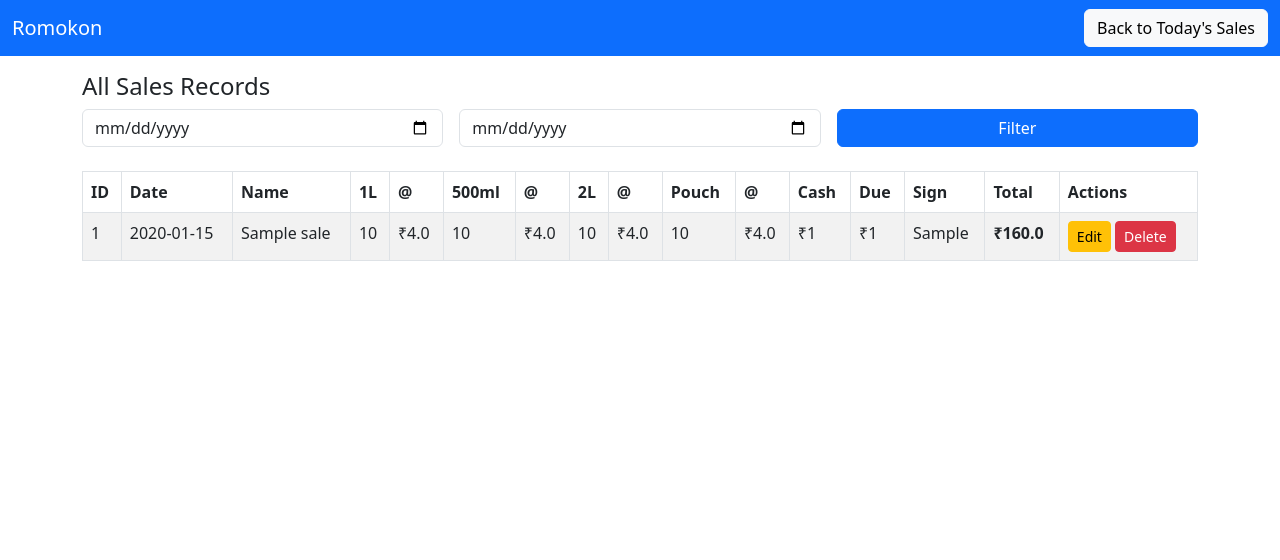
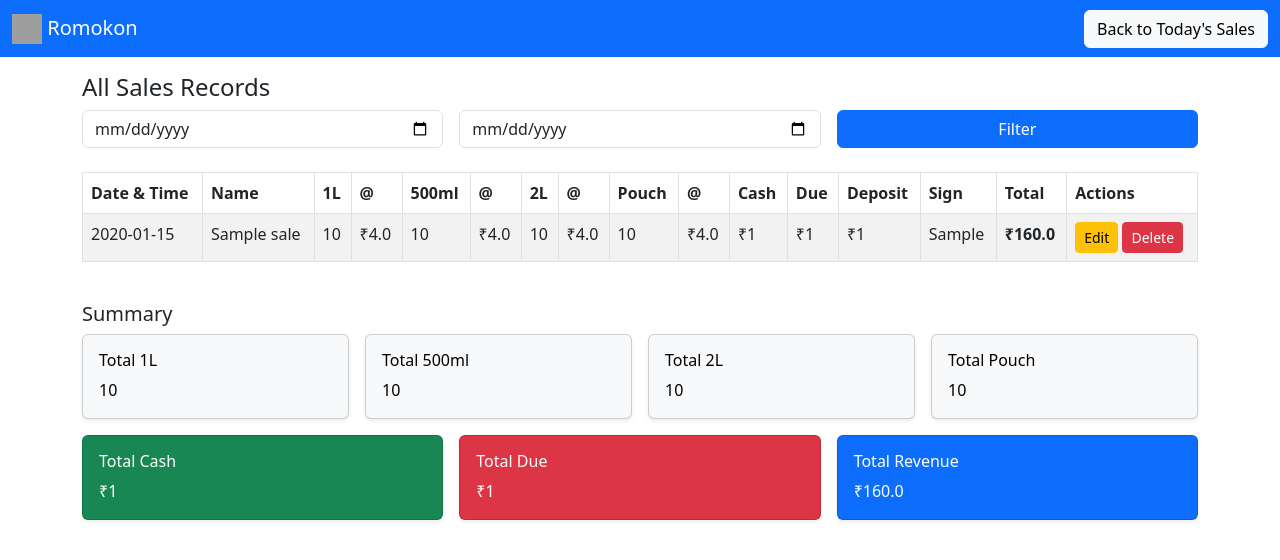
Before and after one commit to Rohan-18102001/Romokon_App, a Flask app: page /all in a window 1280 px wide. Shown: the top 560 px of the page. Run offline with Flask 3, Linux system fonts and the light colour scheme; tables that the repository leaves empty hold one stand-in row (values such as "Sample post"); grey boxes are pictures that could not be loaded.

Commit message:
Update 2.0

```diff
--- a/app.py
+++ b/app.py
@@ -3,24 +3,25 @@ import csv
 from flask import Flask, render_template, request, redirect, url_for, send_file
 from datetime import datetime
 from sqlalchemy import create_engine, Column, Integer, String, Float, Text
-from sqlalchemy.orm import declarative_base
-
-from sqlalchemy.orm import sessionmaker
+from sqlalchemy.orm import declarative_base, sessionmaker
 from reportlab.lib.pagesizes import A4
 from reportlab.pdfgen import canvas
+from reportlab.platypus import SimpleDocTemplate, Table, TableStyle, Paragraph, Spacer
+from reportlab.lib import colors
+from reportlab.lib.styles import getSampleStyleSheet
 app = Flask(__name__)
 
 DATABASE_URL = os.getenv("DATABASE_URL", "postgresql://neondb_owner:npg_4goh9zuOGjQR@ep-steep-haze-a4idiy36-pooler.us-east-1.aws.neon.tech/neondb?sslmode=require")
-
 
 Base = declarative_base()
 engine = create_engine(DATABASE_URL, echo=False)
 Session = sessionmaker(bind=engine)
 
+
 class Sale(Base):
     __tablename__ = "sales"
     id = Column(Integer, primary_key=True)
-    date = Column(String, default=datetime.today().strftime("%Y-%m-%d"))
+    date = Column(String, default=datetime.now().strftime("%d/%m/%Y %H:%M"))
     name = Column(String)
     qty_1l = Column(Integer, default=0)
     qty_500ml = Column(Integer, default=0)
@@ -32,51 +33,79 @@ class Sale(Base):
     rate_pouch = Column(Float, default=0)
     cash = Column(Integer, default=0)
     due = Column(Integer, default=0)
-    sign = Column(Text)
+    prev_deposit = Column(Integer, default=0)  # 🆕 Renamed from 'short'
+    sign = Column(Text, default="Nandkishore")
+
 
 Base.metadata.create_all(engine)
 
-def calculate_total(qty1, qty05, qty2, qtyp, rate1, rate05, rate2, ratep):
+
+def calculate_total(qty_1l, qty_500ml, qty_2l, qty_pouch, rate_1l, rate_500ml, rate_2l, rate_pouch):
     return (
-        int(qty1 or 0) * float(rate1 or 0) +
-        int(qty05 or 0) * float(rate05 or 0) +
-        int(qty2 or 0) * float(rate2 or 0) +
-        int(qtyp or 0) * float(ratep or 0)
+        int(qty_1l or 0) * float(rate_1l or 0) +
+        int(qty_500ml or 0) * float(rate_500ml or 0) +
+        int(qty_2l or 0) * float(rate_2l or 0) +
+        int(qty_pouch or 0) * float(rate_pouch or 0)
     )
+
 
 @app.route('/')
 def index():
-    today = datetime.today().strftime('%Y-%m-%d')
     session = Session()
-    rows = session.query(Sale).filter(Sale.date == today).order_by(Sale.id.desc()).all()
+    today_str = datetime.today().strftime('%d/%m/%Y')
+    rows = session.query(Sale).filter(Sale.date.startswith(today_str)).order_by(Sale.id.desc()).all()
+
     records = [{"record": r, "total": calculate_total(
-    r.qty_1l, r.qty_500ml, r.qty_2l, r.qty_pouch,
-    r.rate_1l, r.rate_500ml, r.rate_2l, r.rate_pouch)} for r in rows]
+        r.qty_1l, r.qty_500ml, r.qty_2l, r.qty_pouch,
+        r.rate_1l, r.rate_500ml, r.rate_2l, r.rate_pouch)} for r in rows]
 
-    return render_template('index.html', records=records, date=today)
+    summary = {
+        "qty_1l": sum(r.qty_1l for r in rows),
+        "qty_500ml": sum(r.qty_500ml for r in rows),
+        "qty_2l": sum(r.qty_2l for r in rows),
+        "qty_pouch": sum(r.qty_pouch for r in rows),
+        "total_cash": sum(r.cash for r in rows),
+        "total_due": sum(r.due for r in rows),
+        "total_revenue": sum(
+            calculate_total(r.qty_1l, r.qty_500ml, r.qty_2l, r.qty_pouch,
+                            r.rate_1l, r.rate_500ml, r.rate_2l, r.rate_pouch) for r in rows
+        )
+    }
+
+    return render_template('index.html', records=records, date=today_str, summary=summary)
+
 
 @app.route('/add', methods=['POST'])
 def add():
     data = request.form
+    qtys = {k: int(data.get(k) or 0) for k in ['qty_1l', 'qty_500ml', 'qty_2l', 'qty_pouch']}
+    rates = {k: float(data.get(k) or 0) for k in ['rate_1l', 'rate_500ml', 'rate_2l', 'rate_pouch']}
+    cash = int(data.get('cash') or 0)
+    prev_deposit = int(data.get('prev_deposit') or 0)
+
+    total = calculate_total(**qtys, **rates)
+    due = int(total - cash)
     sale = Sale(
-        date=datetime.today().strftime('%Y-%m-%d'),
+        date=datetime.now().strftime("%d/%m/%Y %H:%M"),
         name=data['name'],
-        qty_1l=int(data.get('qty_1l', 0)),
-        qty_500ml=int(data.get('qty_500ml', 0)),
-        qty_2l=int(data.get('qty_2l', 0)),
-        qty_pouch=int(data.get('qty_pouch', 0)),
-        rate_1l=float(data.get('rate_1l', 0)),
-        rate_500ml=float(data.get('rate_500ml', 0)),
-        rate_2l=float(data.get('rate_2l', 0)),
-        rate_pouch=float(data.get('rate_pouch', 0)),
-        cash=int(data.get('cash', 0)),
-        due=int(data.get('due', 0)),
-        sign=data['sign']
+        qty_1l=qtys['qty_1l'],
+        qty_500ml=qtys['qty_500ml'],
+        qty_2l=qtys['qty_2l'],
+        qty_pouch=qtys['qty_pouch'],
+        rate_1l=rates['rate_1l'],
+        rate_500ml=rates['rate_500ml'],
+        rate_2l=rates['rate_2l'],
+        rate_pouch=rates['rate_pouch'],
+        cash=cash,
+        due=due,
+        prev_deposit=prev_deposit,
+        sign=data.get('sign', 'Nandkishore')
     )
     session = Session()
     session.add(sale)
     session.commit()
     return redirect(url_for('index'))
+
 
 @app.route('/all')
 def all():
@@ -85,12 +114,29 @@ def all():
     session = Session()
     query = session.query(Sale).order_by(Sale.date.desc())
     if start_date and end_date:
-        query = query.filter(Sale.date.between(start_date, end_date))
+        query = query.filter(Sale.date >= start_date, Sale.date <= end_date)
     elif start_date:
-        query = query.filter(Sale.date == start_date)
+        query = query.filter(Sale.date.startswith(start_date))
     rows = query.all()
-    records = [(r, calculate_total(r.qty_1l, r.qty_500ml, r.qty_2l, r.qty_pouch, r.rate_1l, r.rate_500ml, r.rate_2l, r.rate_pouch)) for r in rows]
-    return render_template('all.html', records=records, start_date=start_date, end_date=end_date)
+
+    records = [(r, calculate_total(r.qty_1l, r.qty_500ml, r.qty_2l, r.qty_pouch,
+                                   r.rate_1l, r.rate_500ml, r.rate_2l, r.rate_pouch)) for r in rows]
+
+    summary = {
+        "qty_1l": sum(r.qty_1l for r in rows),
+        "qty_500ml": sum(r.qty_500ml for r in rows),
+        "qty_2l": sum(r.qty_2l for r in rows),
+        "qty_pouch": sum(r.qty_pouch for r in rows),
+        "total_cash": sum(r.cash for r in rows),
+        "total_due": sum(r.due for r in rows),
+        "total_revenue": sum(
+            calculate_total(r.qty_1l, r.qty_500ml, r.qty_2l, r.qty_pouch,
+                            r.rate_1l, r.rate_500ml, r.rate_2l, r.rate_pouch) for r in rows
+        )
+    }
+
+    return render_template('all.html', records=records, start_date=start_date, end_date=end_date, summary=summary)
+
 
 @app.route('/delete/<int:id>')
 def delete(id):
@@ -101,6 +147,40 @@ def delete(id):
         session.commit()
     return redirect(url_for('index'))
 
+
+@app.route('/edit/<int:id>', methods=['GET', 'POST'])
+def edit(id):
+    session = Session()
+    sale = session.query(Sale).get(id)
+    if not sale:
+        return "Record not found", 404
+
+    if request.method == 'POST':
+        qtys = {k: int(request.form.get(k, 0)) for k in ['qty_1l', 'qty_500ml', 'qty_2l', 'qty_pouch']}
+        rates = {k: float(request.form.get(k, 0)) for k in ['rate_1l', 'rate_500ml', 'rate_2l', 'rate_pouch']}
+        total = calculate_total(**qtys, **rates)
+        cash = int(request.form.get('cash', 0))
+        due = int(total - cash)
+
+        sale.name = request.form['name']
+        sale.qty_1l = qtys['qty_1l']
+        sale.qty_500ml = qtys['qty_500ml']
+        sale.qty_2l = qtys['qty_2l']
+        sale.qty_pouch = qtys['qty_pouch']
+        sale.rate_1l = rates['rate_1l']
+        sale.rate_500ml = rates['rate_500ml']
+        sale.rate_2l = rates['rate_2l']
+        sale.rate_pouch = rates['rate_pouch']
+        sale.cash = cash
+        sale.due = due
+        sale.prev_deposit = int(request.form.get('prev_deposit', 0))
+        sale.sign = request.form.get('sign', 'Nandkishore')
+        session.commit()
+        return redirect(url_for('index'))
+
+    return render_template('edit.html', sale=sale)
+
+
 @app.route('/export')
 def export():
     filename = 'sales_export.csv'
@@ -109,49 +189,78 @@ def export():
     with open(filename, 'w', newline='') as f:
         writer = csv.writer(f)
         writer.writerow([
-            'ID', 'Date', 'Name', '1L Qty', '500ml Qty', '2L Qty', 'Pouch Qty',
+            'Date', 'Name', '1L Qty', '500ml Qty', '2L Qty', 'Pouch Qty',
             'Rate 1L', 'Rate 500ml', 'Rate 2L', 'Rate Pouch',
-            'Cash', 'Due', 'Sign'
+            'Cash', 'Due', 'Prev Deposit', 'Sign'
         ])
         for r in records:
             writer.writerow([
-                r.id, r.date, r.name, r.qty_1l, r.qty_500ml, r.qty_2l, r.qty_pouch,
+                r.date, r.name, r.qty_1l, r.qty_500ml, r.qty_2l, r.qty_pouch,
                 r.rate_1l, r.rate_500ml, r.rate_2l, r.rate_pouch,
-                r.cash, r.due, r.sign
+                r.cash, r.due, r.prev_deposit, r.sign
             ])
     return send_file(filename, as_attachment=True)
+
 
 @app.route('/export/pdf')
 def export_pdf():
     today = datetime.today().strftime('%Y-%m-%d')
     filename = f"romokon_sales_{today}.pdf"
     session = Session()
-    records = session.query(Sale).filter(Sale.date == today).order_by(Sale.id.desc()).all()
-    c = canvas.Canvas(filename, pagesize=A4)
-    width, height = A4
-    c.setFont("Helvetica-Bold", 16)
-    c.drawString(50, height - 50, f"Romokon - Sales Report for {today}")
-    c.setFont("Helvetica", 10)
-    headers = ["ID", "Name", "1L", "500ml", "2L", "Pouch", "Cash", "Due", "Total"]
-    y = height - 80
-    row_height = 18
-    for i, header in enumerate(headers):
-        c.drawString(50 + i*60, y, header)
-    y -= row_height
+    records = session.query(Sale).filter(Sale.date.startswith(datetime.today().strftime('%d/%m/%Y'))).order_by(Sale.id.desc()).all()
+
+    # Create PDF
+    doc = SimpleDocTemplate(filename, pagesize=A4)
+    styles = getSampleStyleSheet()
+    elements = []
+
+    # Title
+    elements.append(Paragraph(f"<b>Romokon - Sales Report for {today}</b>", styles['Title']))
+    elements.append(Spacer(1, 12))
+
+    # Table header
+    data = [["Time", "Name", "1L", "500ml", "2L", "Pouch", "Cash", "Due", "Deposit", "Total"]]
+
+    # Table rows
     for r in records:
-        total = calculate_total(r.qty_1l, r.qty_500ml, r.qty_2l, r.qty_pouch, r.rate_1l, r.rate_500ml, r.rate_2l, r.rate_pouch)
-        row_data = [
-            str(r.id), r.name, str(r.qty_1l), str(r.qty_500ml), str(r.qty_2l), str(r.qty_pouch),
-            str(r.cash), str(r.due), f"{total:.2f}"
+        total = calculate_total(
+            r.qty_1l, r.qty_500ml, r.qty_2l, r.qty_pouch,
+            r.rate_1l, r.rate_500ml, r.rate_2l, r.rate_pouch
+        )
+        row = [
+            r.date[-5:],  # time
+            Paragraph(r.name, styles['Normal']),  # allow wrapping
+            str(r.qty_1l),
+            str(r.qty_500ml),
+            str(r.qty_2l),
+            str(r.qty_pouch),
+            f"{r.cash}",
+            f"{r.due}",
+            f"{r.prev_deposit}",
+            f"{total:.2f}"
         ]
-        for i, item in enumerate(row_data):
-            c.drawString(50 + i*60, y, item)
-        y -= row_height
-        if y < 100:
-            c.showPage()
-            y = height - 80
-    c.save()
+        data.append(row)
+
+    # Define table with styling
+    table = Table(data, repeatRows=1, colWidths=[
+        50, 120, 40, 50, 40, 50, 60, 50, 60, 60
+    ])
+    table.setStyle(TableStyle([
+        ('BACKGROUND', (0, 0), (-1, 0), colors.lightgrey),
+        ('TEXTCOLOR', (0, 0), (-1, 0), colors.black),
+        ('ALIGN', (2, 1), (-1, -1), 'CENTER'),
+        ('VALIGN', (0, 0), (-1, -1), 'MIDDLE'),
+        ('GRID', (0, 0), (-1, -1), 0.5, colors.grey),
+        ('FONTSIZE', (0, 0), (-1, -1), 9),
+        ('LEFTPADDING', (0, 0), (-1, -1), 4),
+        ('RIGHTPADDING', (0, 0), (-1, -1), 4),
+    ]))
+
+    elements.append(table)
+    doc.build(elements)
+
     return send_file(filename, as_attachment=True)
+
 
 if __name__ == '__main__':
     Base.metadata.create_all(engine)
--- a/templates/all.html
+++ b/templates/all.html
@@ -9,7 +9,10 @@
 <body>
   <nav class="navbar navbar-dark bg-primary mb-3">
     <div class="container-fluid">
-      <span class="navbar-brand">Romokon</span>
+      <a class="navbar-brand" href="#">
+        <img src="https://upload.wikimedia.org/wikipedia/commons/a/a7/React-icon.svg" alt="Logo" width="30" height="30" class="d-inline-block align-text-top">
+        Romokon
+      </a>
       <a href="/" class="btn btn-light">Back to Today's Sales</a>
     </div>
   </nav>
@@ -34,10 +37,10 @@
       <table class="table table-bordered table-striped">
         <thead>
           <tr>
-            <th>ID</th><th>Date</th><th>Name</th>
+            <th>Date & Time</th><th>Name</th>
             <th>1L</th><th>@</th><th>500ml</th><th>@</th>
             <th>2L</th><th>@</th><th>Pouch</th><th>@</th>
-            <th>Cash</th><th>Due</th><th>Sign</th><th>Total</th><th>Actions</th>
+            <th>Cash</th><th>Due</th><th>Deposit</th><th>Sign</th><th>Total</th><th>Actions</th>
           </tr>
         </thead>
         <tbody>
@@ -45,26 +48,87 @@
             {% set sale = r[0] %}
             {% set total = r[1] %}
             <tr>
-                <td>{{ sale.id }}</td>
                 <td>{{ sale.date }}</td>
                 <td>{{ sale.name }}</td>
                 <td>{{ sale.qty_1l }}</td><td>₹{{ sale.rate_1l }}</td>
                 <td>{{ sale.qty_500ml }}</td><td>₹{{ sale.rate_500ml }}</td>
                 <td>{{ sale.qty_2l }}</td><td>₹{{ sale.rate_2l }}</td>
                 <td>{{ sale.qty_pouch }}</td><td>₹{{ sale.rate_pouch }}</td>
-                <td>₹{{ sale.cash }}</td><td>₹{{ sale.due }}</td><td>{{ sale.sign }}</td>
+                <td>₹{{ sale.cash }}</td><td>₹{{ sale.due }}</td><td>₹{{ sale.prev_deposit }}</td><td>{{ sale.sign }}</td>
                 <td><strong>₹{{ total }}</strong></td>
                 <td>
                 <a href="/edit/{{ sale.id }}" class="btn btn-sm btn-warning">Edit</a>
                 <a href="/delete/{{ sale.id }}" class="btn btn-sm btn-danger">Delete</a>
                 </td>
             </tr>
-            {% endfor %}
-
-
+          {% endfor %}
         </tbody>
       </table>
     </div>
+
+    <div class="mt-4">
+  <h5>Summary</h5>
+  <div class="row g-3">
+    <div class="col-md-3">
+      <div class="card text-bg-light shadow-sm">
+        <div class="card-body">
+          <h6 class="card-title">Total 1L</h6>
+          <p class="card-text">{{ summary.qty_1l }}</p>
+        </div>
+      </div>
+    </div>
+    <div class="col-md-3">
+      <div class="card text-bg-light shadow-sm">
+        <div class="card-body">
+          <h6 class="card-title">Total 500ml</h6>
+          <p class="card-text">{{ summary.qty_500ml }}</p>
+        </div>
+      </div>
+    </div>
+    <div class="col-md-3">
+      <div class="card text-bg-light shadow-sm">
+        <div class="card-body">
+          <h6 class="card-title">Total 2L</h6>
+          <p class="card-text">{{ summary.qty_2l }}</p>
+        </div>
+      </div>
+    </div>
+    <div class="col-md-3">
+      <div class="card text-bg-light shadow-sm">
+        <div class="card-body">
+          <h6 class="card-title">Total Pouch</h6>
+          <p class="card-text">{{ summary.qty_pouch }}</p>
+        </div>
+      </div>
+    </div>
+    <div class="col-md-4">
+      <div class="card text-bg-success text-white shadow-sm">
+        <div class="card-body">
+          <h6 class="card-title">Total Cash</h6>
+          <p class="card-text">₹{{ summary.total_cash }}</p>
+        </div>
+      </div>
+    </div>
+    <div class="col-md-4">
+      <div class="card text-bg-danger text-white shadow-sm">
+        <div class="card-body">
+          <h6 class="card-title">Total Due</h6>
+          <p class="card-text">₹{{ summary.total_due }}</p>
+        </div>
+      </div>
+    </div>
+    <div class="col-md-4">
+      <div class="card text-bg-primary text-white shadow-sm">
+        <div class="card-body">
+          <h6 class="card-title">Total Revenue</h6>
+          <p class="card-text">₹{{ summary.total_revenue }}</p>
+        </div>
+      </div>
+    </div>
+  </div>
+</div>
+
+
   </div>
 </body>
 </html>
```
Also changed, not shown: templates/edit.html (added, +54 -0 lines), templates/index.html (+111 -23 lines), sales.db, 1 other file.
